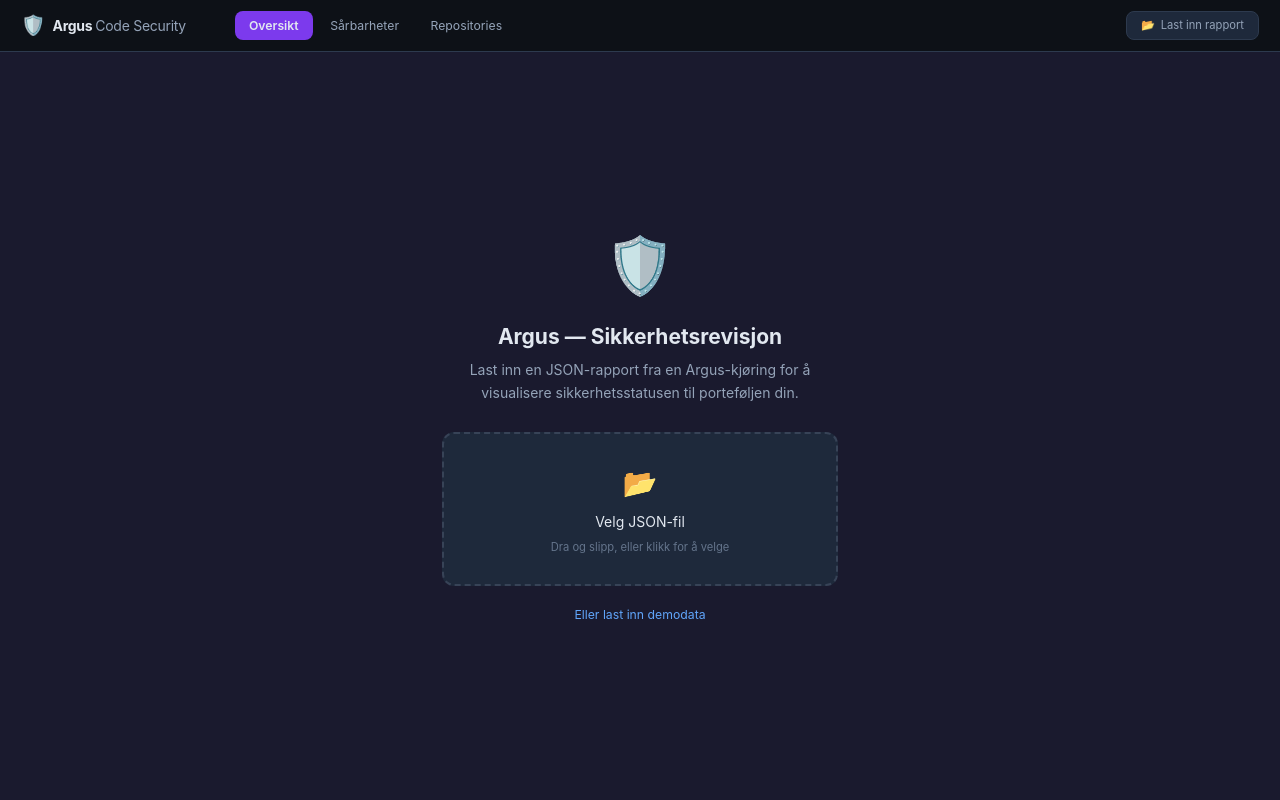
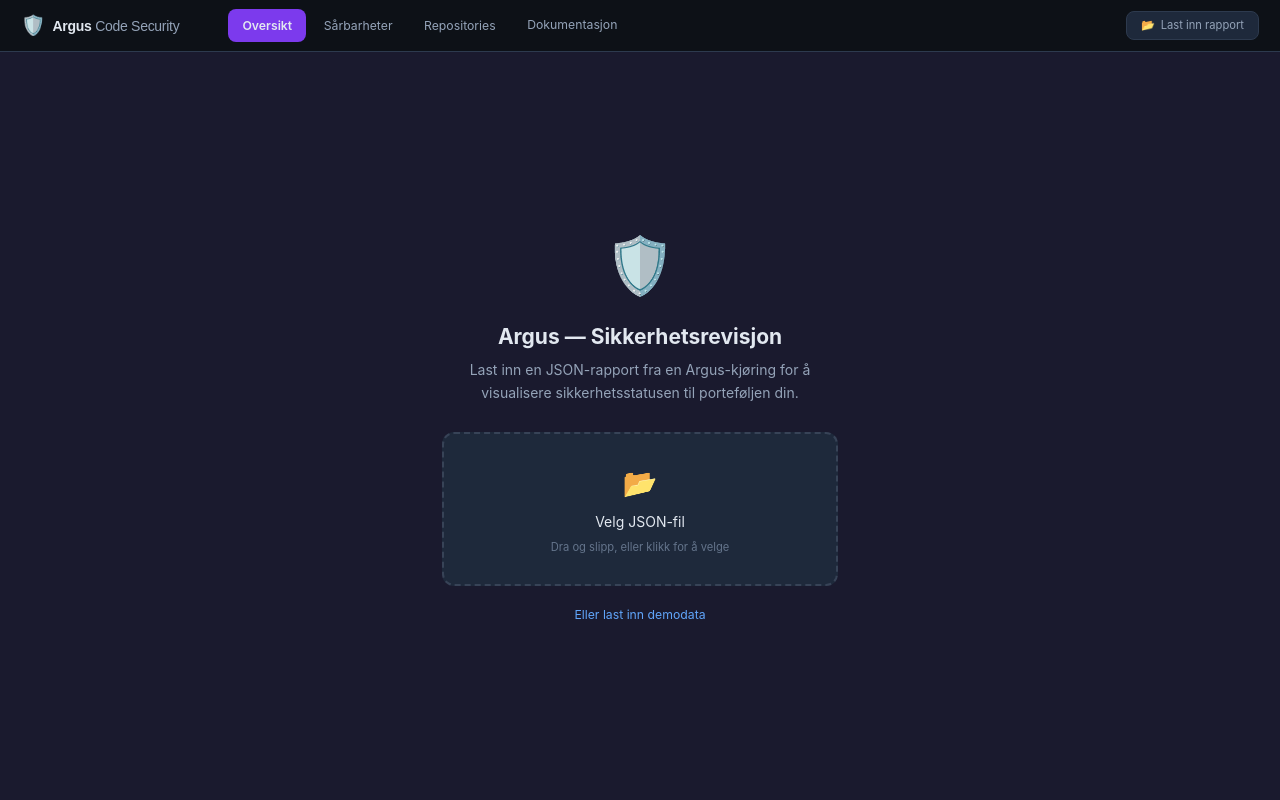
Before and after one commit to FrankBurmo/argus, a plain HTML site: page frontend/index.html in a window 1280 px wide. Shown: the top 800 px of the page. Drawn offline with Linux system fonts and the light colour scheme.

Commit message:
feat: enhance navigation and branding in the frontend with logo click functionality and style adjustments

```diff
--- a/frontend/app.js
+++ b/frontend/app.js
@@ -1140,6 +1140,10 @@ document.addEventListener("DOMContentLoaded", () => {
     btn.addEventListener("click", () => switchView(btn.dataset.view));
   });
 
+  // Logo-klikk → Oversikt
+  const logoBrand = $("#logo-home");
+  if (logoBrand) logoBrand.addEventListener("click", () => switchView("summary"));
+
   // Fil-opplasting
   const fileInputs = [$("#file-input"), $("#file-input-landing")];
   fileInputs.forEach(input => {
--- a/frontend/index.html
+++ b/frontend/index.html
@@ -10,14 +10,15 @@
 <body>
   <!-- ====== Topplinje ====== -->
   <header class="topbar">
-    <div class="topbar-left">
+    <button class="topbar-brand-btn" id="logo-home" aria-label="Gå til Oversikt">
       <span class="logo">🛡️</span>
       <h1 class="brand">Argus <span class="brand-sub">Code Security</span></h1>
-    </div>
+    </button>
     <nav class="topbar-nav">
       <button class="nav-btn active" data-view="summary">Oversikt</button>
       <button class="nav-btn" data-view="vulnerabilities">Sårbarheter</button>
       <button class="nav-btn" data-view="repos">Repositories</button>
+      <a href="docs.html" class="nav-btn">Dokumentasjon</a>
     </nav>
     <div class="topbar-right">
       <span id="report-meta" class="meta-text"></span>
--- a/frontend/styles.css
+++ b/frontend/styles.css
@@ -95,11 +95,25 @@ a:hover { text-decoration: underline; }
   z-index: 100;
 }
 
-.topbar-left {
+.topbar-left,
+.topbar-brand-btn {
   display: flex;
   align-items: center;
   gap: 0.5rem;
 }
+
+.topbar-brand-btn {
+  background: none;
+  border: none;
+  padding: 0;
+  cursor: pointer;
+  color: inherit;
+  text-decoration: none;
+  border-radius: var(--radius-sm);
+  transition: opacity var(--transition);
+}
+
+.topbar-brand-btn:hover { opacity: 0.8; }
 
 .logo { font-size: 1.4rem; }
 
```
Also changed, not shown: frontend/docs.html (+4 -3 lines).
